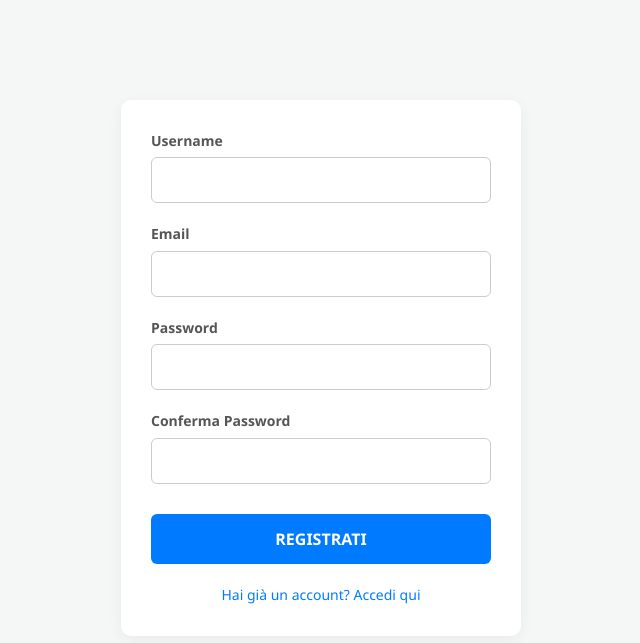
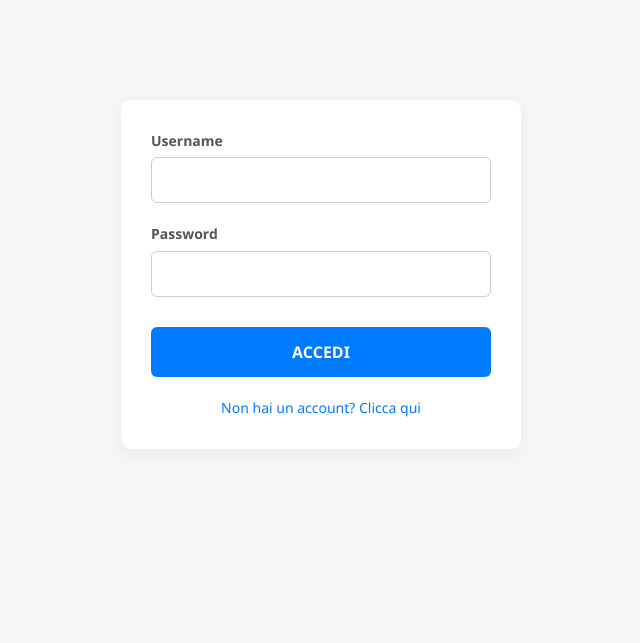
Before and after one commit to LelloMascello/vela, a FastAPI app: page / in a window 1280 px wide. Shown: the top 643 px of the page, without its empty margins (319-959 px from the left). Run offline with FastAPI, Linux system fonts and the light colour scheme.

Commit message:
server pi web app update v4

```diff
--- a/server/pi/templates/login.html
+++ b/server/pi/templates/login.html
@@ -4,25 +4,19 @@
         <meta charset="UTF-8">
         <meta name="viewport" content="width=device-width, initial-scale=1.0">
         <link rel="stylesheet" href="/static/style.css?v=2">
-        <script src="/static/signup.js"></script>
-        <title>Registrazione</title>
+        <script src="/static/login.js"></script>
+        <title>Login</title>
     </head>
     <body>
-        <form id="container">
+        <div id="container">
             <p class="text">Username</p>
-            <input type="text" name="username" id="username" required>
-
-            <p class="text">Email</p>
-            <input type="email" name="email" id="email" required>
+            <input type="text" name="username" id="username">
 
             <p class="text">Password</p>
-            <input type="password" name="password" id="password" required>
+            <input type="password" name="password" id="password">
 
-            <p class="text">Conferma Password</p>
-            <input type="password" name="conferma_password" id="conferma_password" required>
-
-            <button type="button" id="registrati" onclick="signup()">REGISTRATI</button>
-            <a href="/" id="crea">Hai già un account? Accedi qui</a>
-        </form>
+            <button id="accedi" onclick="accedi()">ACCEDI</button>
+            <a href="/signup" id="crea">Non hai un account? Clicca qui</a>
+        </div>
     </body>
 </html>
```
